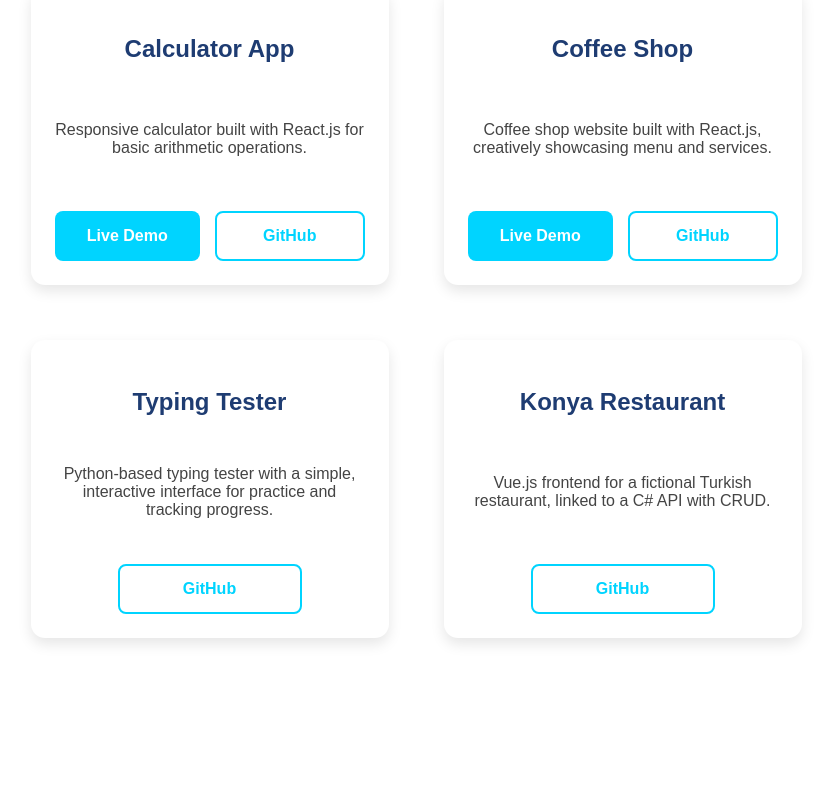
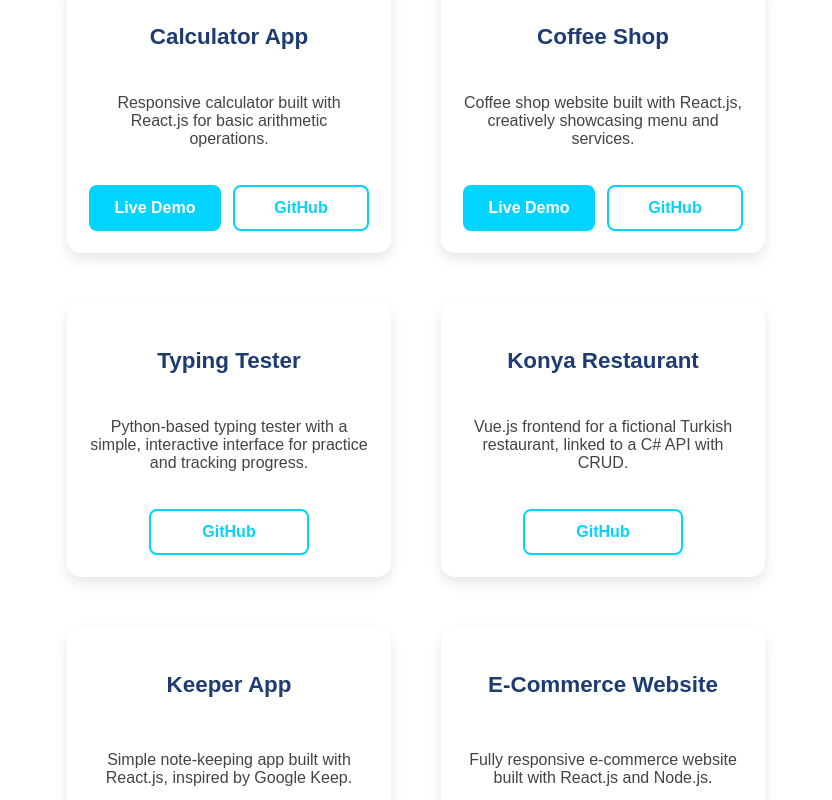
Before and after one commit to hamzas4011/personal-website, a React (Vite) app: page / in a window 1280 px wide. Shown: the part 2380-3180 px from the top of the page, without its empty margins (224-1056 px from the left). Built offline with nearby package versions, Linux system fonts and the light colour scheme.

Commit message:
projects section update

```diff
--- a/src/components/Projects.jsx
+++ b/src/components/Projects.jsx
@@ -8,7 +8,7 @@ export function Projects() {
       <div className="projects-content">
         <h2>Projects</h2>
         <div className="projects-list">
-          {projects.map((project, index) => (
+          {projects.slice(0, 6).map((project, index) => ( // Display only the first 6 projects
             <div key={index} className="project-card">
               <h3>{project.name}</h3>
               <p>{project.description}</p>
--- a/src/projectsData.js
+++ b/src/projectsData.js
@@ -1,5 +1,3 @@
-
-
 const projects = [
   {
     name: "Calculator App",
@@ -24,6 +22,18 @@ const projects = [
     description: "Vue.js frontend for a fictional Turkish restaurant, linked to a C# API with CRUD.",
     liveLink: null,
     githubLink: "https://github.com/hamzas4011/konyarestaurant",
+  },
+  {
+    name: "Keeper App",
+    description: "Simple note-keeping app built with React.js, inspired by Google Keep.",
+    liveLink: "https://keeper-app-ten-gilt.vercel.app/",
+    githubLink: "https://github.com/hamzas4011/keeper-app",
+  },
+  {
+    name: "E-Commerce Website",
+    description: "Fully responsive e-commerce website built with React.js and Node.js.",
+    liveLink: null,
+    githubLink: "https://github.com/hamzas4011/e-commerce",
   }
 ];
 
--- a/src/styles/Projects.css
+++ b/src/styles/Projects.css
@@ -11,7 +11,7 @@
 }
 
 .projects-content {
-  max-width: 800px;
+  max-width: 900px;
 }
 
 .projects h2 {
@@ -24,17 +24,17 @@
   display: flex;
   flex-wrap: wrap;
   justify-content: center;
-  gap: 35px;
+  gap: 30px;
   max-width: 1000px;
 }
 
 .project-card {
   background: white;
-  padding: 24px;
+  padding: 22px;
   border-radius: 14px;
   box-shadow: 0px 6px 14px rgba(0, 0, 0, 0.1);
-  width: 310px;
-  min-height: 250px;
+  width: 280px;
+  min-height: 230px;
   display: flex;
   flex-direction: column;
   justify-content: space-between;
@@ -48,36 +48,36 @@
 }
 
 .project-card h3 {
-  font-size: 1.5rem;
+  font-size: 1.4rem;
   color: #1e3c72;
-  margin-bottom: 14px;
+  margin-bottom: 12px;
 }
 
 .project-card p {
   font-size: 1rem;
   color: #444;
-  margin-bottom: 15px;
+  margin-bottom: 12px;
 }
 
 .project-links {
   display: flex;
   justify-content: center;
-  gap: 15px;
-  margin-top: 12px;
+  gap: 12px;
+  margin-top: 10px;
 }
 
 .project-button {
   display: flex;
   justify-content: center;
   align-items: center;
-  padding: 14px 20px;
+  padding: 12px 18px;
   font-size: 1rem;
   font-weight: bold;
   border-radius: 8px;
   text-decoration: none;
   transition: all 0.3s ease;
   cursor: pointer;
-  width: 140px;
+  width: 120px;
 }
 
 .project-primary-btn {
```
Lines whose indentation alone changed are shown as unchanged.
